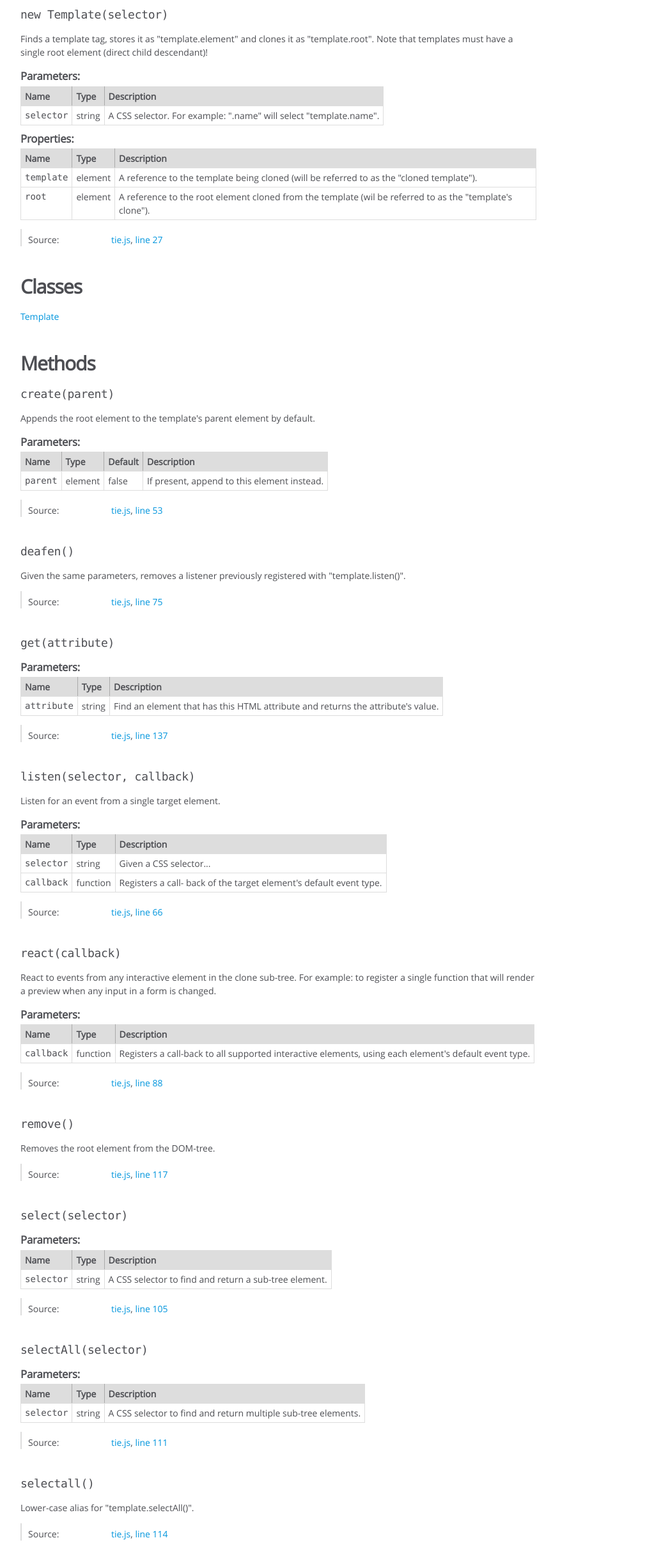
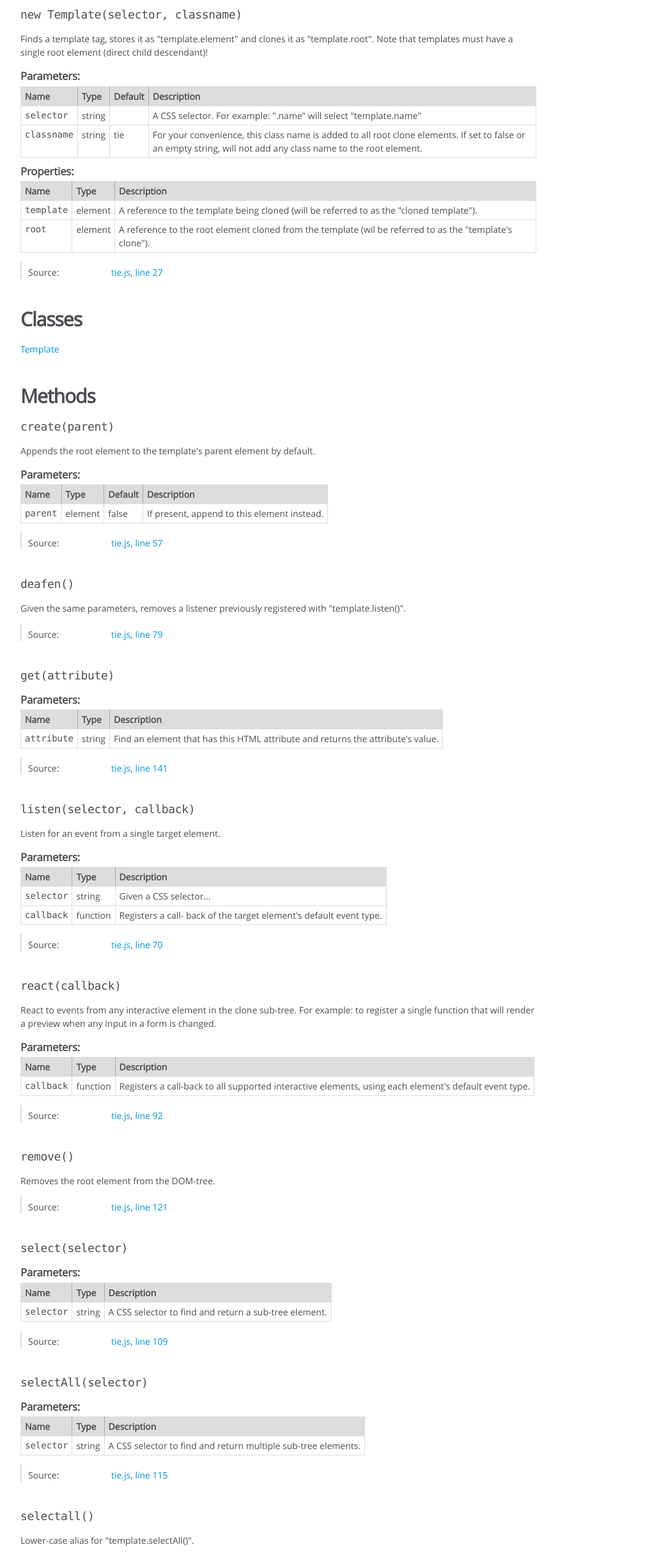
Before and after one commit to tukkek/tie, a plain HTML site: page documentation/Template.html in a window 1280 px wide. Shown: the part 305-2734 px from the top of the page at 64% size, without its empty margins (0-1009 px from the left). Drawn offline with Linux system fonts and the light colour scheme.

Commit message:
Document added ".tie" class.

```diff
--- a/documentation/Template.html
+++ b/documentation/Template.html
@@ -28,7 +28,7 @@
 
 <header>
 
-        <h2><span class="attribs"><span class="type-signature"></span></span>Template<span class="signature">(selector)</span><span class="type-signature"></span></h2>
+        <h2><span class="attribs"><span class="type-signature"></span></span>Template<span class="signature">(selector, classname)</span><span class="type-signature"></span></h2>
 
             <div class="class-description">Manages a cloned instance of a template tag.
 Note that any CSS queries are only performed on the clone sub-tree
@@ -47,7 +47,7 @@ Note that any CSS queries are only performed on the clone sub-tree
 
 
 
-    <h4 class="name" id="Template"><span class="type-signature"></span>new Template<span class="signature">(selector)</span><span class="type-signature"></span></h4>
+    <h4 class="name" id="Template"><span class="type-signature"></span>new Template<span class="signature">(selector, classname)</span><span class="type-signature"></span></h4>
 
 
 
@@ -83,6 +83,8 @@ have a single root element (direct child descendant)!
 
 
 
+        <th>Default</th>
+
 
         <th class="last">Description</th>
     </tr>
@@ -108,9 +110,45 @@ have a single root element (direct child descendant)!
 
 
 
+                <td class="default">
+
+                </td>
+
 
             <td class="description last">A CSS selector. For example: ".name"
-will select "template.name".</td>
+will select "template.name"</td>
+        </tr>
+
+
+
+        <tr>
+
+                <td class="name"><code>classname</code></td>
+
+
+            <td class="type">
+
+
+<span class="param-type">string</span>
+
+
+
+            </td>
+
+
+
+
+                <td class="default">
+
+                    tie
+
+                </td>
+
+
+            <td class="description last">For your convenience, this class
+name is added to all root clone elements. If set to false
+or an empty string, will not add any class name to the
+root element.</td>
         </tr>
 
 
@@ -402,7 +440,7 @@ element instead.</td>
 
     <dt class="tag-source">Source:</dt>
     <dd class="tag-source"><ul class="dummy"><li>
-        <a href="tie.js.html">tie.js</a>, <a href="tie.js.html#line53">line 53</a>
+        <a href="tie.js.html">tie.js</a>, <a href="tie.js.html#line57">line 57</a>
     </li></ul></dd>
 
 
@@ -491,7 +529,7 @@ registered with "template.listen()".
 
     <dt class="tag-source">Source:</dt>
     <dd class="tag-source"><ul class="dummy"><li>
-        <a href="tie.js.html">tie.js</a>, <a href="tie.js.html#line75">line 75</a>
+        <a href="tie.js.html">tie.js</a>, <a href="tie.js.html#line79">line 79</a>
     </li></ul></dd>
 
 
@@ -625,7 +663,7 @@ and returns the attribute's value.</td>
 
     <dt class="tag-source">Source:</dt>
     <dd class="tag-source"><ul class="dummy"><li>
-        <a href="tie.js.html">tie.js</a>, <a href="tie.js.html#line137">line 137</a>
+        <a href="tie.js.html">tie.js</a>, <a href="tie.js.html#line141">line 141</a>
     </li></ul></dd>
 
 
@@ -786,7 +824,7 @@ back of the target element's default event type.</td>
 
     <dt class="tag-source">Source:</dt>
     <dd class="tag-source"><ul class="dummy"><li>
-        <a href="tie.js.html">tie.js</a>, <a href="tie.js.html#line66">line 66</a>
+        <a href="tie.js.html">tie.js</a>, <a href="tie.js.html#line70">line 70</a>
     </li></ul></dd>
 
 
@@ -926,7 +964,7 @@ supported interactive elements, using each element's default event type.</td>
 
     <dt class="tag-source">Source:</dt>
     <dd class="tag-source"><ul class="dummy"><li>
-        <a href="tie.js.html">tie.js</a>, <a href="tie.js.html#line88">line 88</a>
+        <a href="tie.js.html">tie.js</a>, <a href="tie.js.html#line92">line 92</a>
     </li></ul></dd>
 
 
@@ -1014,7 +1052,7 @@ supported interactive elements, using each element's default event type.</td>
 
     <dt class="tag-source">Source:</dt>
     <dd class="tag-source"><ul class="dummy"><li>
-        <a href="tie.js.html">tie.js</a>, <a href="tie.js.html#line117">line 117</a>
+        <a href="tie.js.html">tie.js</a>, <a href="tie.js.html#line121">line 121</a>
     </li></ul></dd>
 
 
@@ -1148,7 +1186,7 @@ sub-tree element.</td>
 
     <dt class="tag-source">Source:</dt>
     <dd class="tag-source"><ul class="dummy"><li>
-        <a href="tie.js.html">tie.js</a>, <a href="tie.js.html#line105">line 105</a>
+        <a href="tie.js.html">tie.js</a>, <a href="tie.js.html#line109">line 109</a>
     </li></ul></dd>
 
 
@@ -1282,7 +1320,7 @@ multiple sub-tree elements.</td>
 
     <dt class="tag-source">Source:</dt>
     <dd class="tag-source"><ul class="dummy"><li>
-        <a href="tie.js.html">tie.js</a>, <a href="tie.js.html#line111">line 111</a>
+        <a href="tie.js.html">tie.js</a>, <a href="tie.js.html#line115">line 115</a>
     </li></ul></dd>
 
 
@@ -1370,7 +1408,7 @@ multiple sub-tree elements.</td>
 
     <dt class="tag-source">Source:</dt>
     <dd class="tag-source"><ul class="dummy"><li>
-        <a href="tie.js.html">tie.js</a>, <a href="tie.js.html#line114">line 114</a>
+        <a href="tie.js.html">tie.js</a>, <a href="tie.js.html#line118">line 118</a>
     </li></ul></dd>
 
 
@@ -1536,7 +1574,7 @@ Note that the W3C suggests non-standard attribute names have the
 
     <dt class="tag-source">Source:</dt>
     <dd class="tag-source"><ul class="dummy"><li>
-        <a href="tie.js.html">tie.js</a>, <a href="tie.js.html#line131">line 131</a>
+        <a href="tie.js.html">tie.js</a>, <a href="tie.js.html#line135">line 135</a>
     </li></ul></dd>
 
 
@@ -1588,7 +1626,7 @@ Note that the W3C suggests non-standard attribute names have the
 <br class="clear">
 
 <footer>
-    Documentation generated by <a href="https://github.com/jsdoc/jsdoc">JSDoc 4.0.3</a> on Wed Aug 14 2024 10:55:54 GMT-0300 (Brasilia Standard Time)
+    Documentation generated by <a href="https://github.com/jsdoc/jsdoc">JSDoc 4.0.3</a> on Wed Aug 14 2024 11:13:37 GMT-0300 (Brasilia Standard Time)
 </footer>
 
 <script> prettyPrint(); </script>
```
Also changed, not shown: documentation/global.html (+1 -1 lines), documentation/index.html (+1 -1 lines), documentation/tie.js.html (+7 -3 lines), tie.js (+7 -3 lines).
